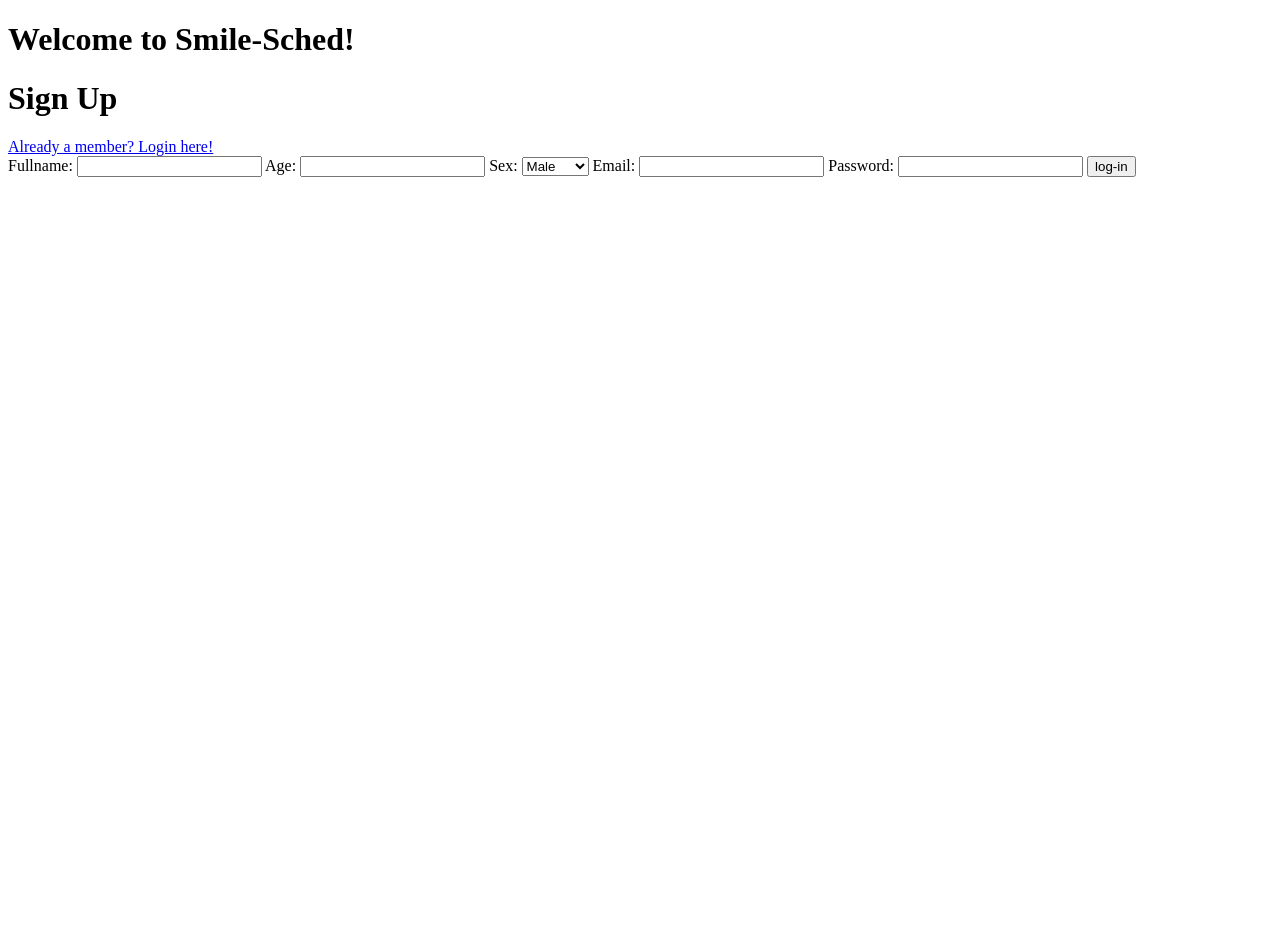
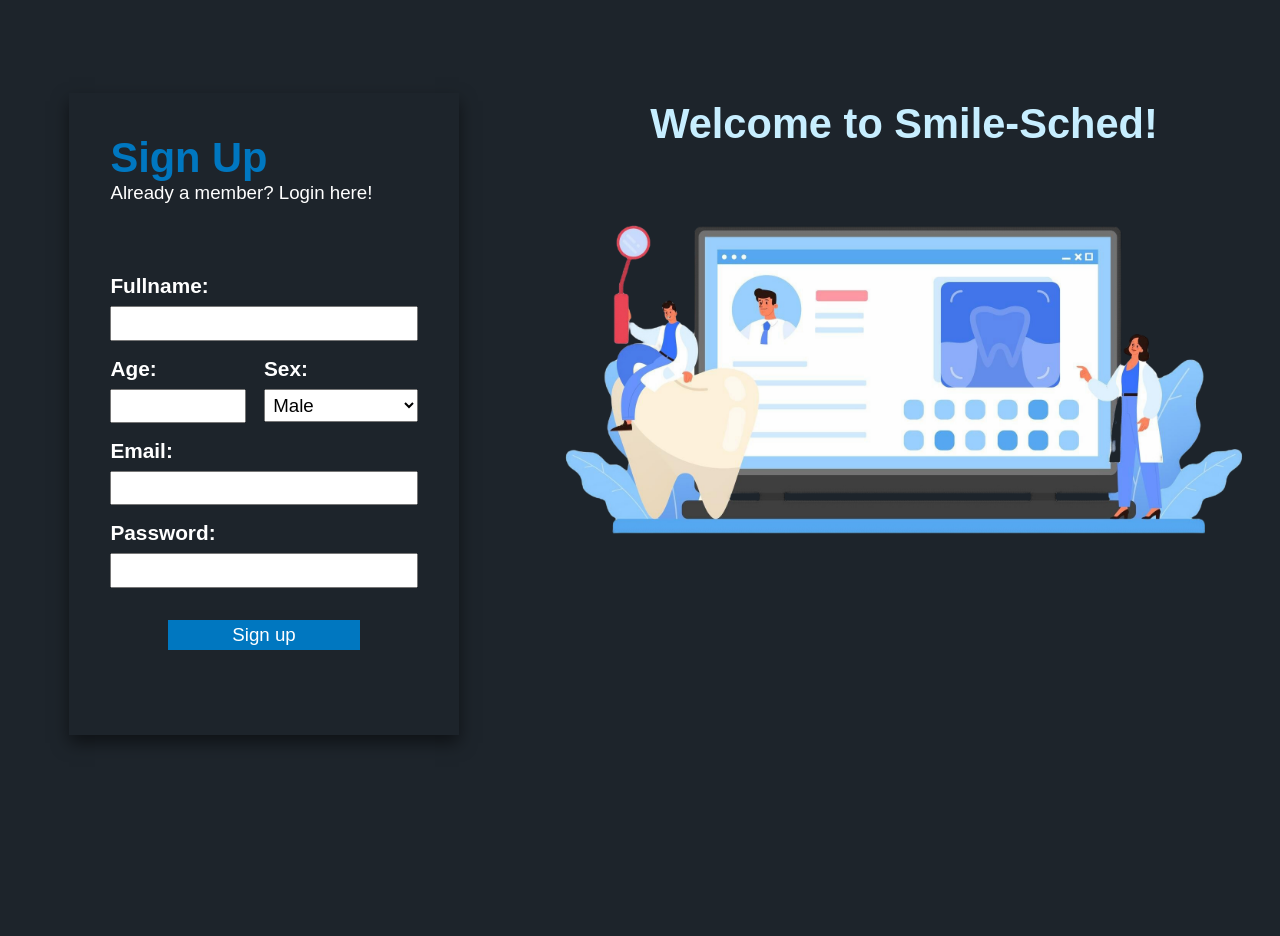
Before and after one commit to WHAABUH/smile-sched, a PHP site: page /smile-sched/sign-up.php in a window 1280 px wide. Before the commit the page ends 177 px from the top, so only its background shows below. Run offline with PHP 8.4, Linux system fonts and the light colour scheme.

Commit message:
CSS for signup page

```diff
--- a/CSS/login.css
+++ b/CSS/login.css
@@ -11,7 +11,7 @@ html, body {
 .left-div {
     margin: 0;
     height: 100%;
-    width: 45%;       /* Occupy 40% of the parent’s width */
+    width: 45%;
 
 
     display: flex;
--- /dev/null
+++ b/CSS/signup.css
@@ -0,0 +1,281 @@
+html body{
+    height: 100vh;
+    width: 100vw;
+    overflow: hidden;
+
+    display: flex;
+    flex-direction: row;
+
+    background-color: #1D242B;
+}
+
+.left-div {
+    margin: 0;
+    height: 100%;
+    width: 45%;
+
+
+    display: flex;
+    align-items: center;
+    justify-content: center;
+
+    padding: .5% 0%;
+}
+
+.input-container{
+    height: 70%;
+    width: 60%;
+
+    padding: 8%;
+    box-shadow: 0px 8px 16px rgba(0, 0, 0, 0.5);
+
+    display: flex;
+    flex-direction: column;
+
+
+    overflow: hidden;
+}
+
+.remarks{
+    height: 25%;
+    width: 100%;
+}
+
+.remarks h1{
+    margin: 0;
+    padding: 0;
+
+    color: #0077C0;
+    font-family: Arial, Helvetica, sans-serif;
+    font-weight: bolder;
+
+    height: auto;
+    width: auto;
+
+    font-size: calc(2vw + 2vh);
+}
+
+.remarks a{
+    all: unset;
+    margin: 0;
+    padding: 0;
+
+    color: white;
+    font-family: Arial, Helvetica, sans-serif;
+    font-weight: lighter;
+
+    height: auto;
+    width: auto;
+
+    font-size: calc(.9vw + .9vh);
+    cursor: pointer;
+}
+
+.inputs-container{
+    height: auto;
+    width: 100%;
+
+    display: flex;
+    flex-direction: column;
+
+    overflow: hidden;
+}
+
+.inputs-container form{
+    display: flex;
+    flex-direction: column;
+}
+
+.fullname-container{
+    display: flex;
+    flex-direction: column;
+    margin-bottom: 2vh;
+
+}
+
+.fullname-container label{
+    color: white;
+    font-family: Arial, Helvetica, sans-serif;
+    font-weight: bolder;
+    font-size: calc(1vw + 1vh);
+    margin-bottom: 1vh;
+}
+
+.fullname-container input{
+    padding: calc(.2vh + .2vw);
+
+    font-family: Arial, Helvetica, sans-serif;
+    font-weight: lighter;
+
+    font-size: calc(.9vw + .9vh);
+}
+
+.age-sex-container{
+    display: flex;
+    flex-direction: row;
+    margin-bottom: 2vh;
+}
+
+.age-container{
+    width: 50%;
+    height: auto;
+    display: flex;
+    flex-direction: column;
+
+
+}
+
+.age-container label{
+    color: white;
+    font-family: Arial, Helvetica, sans-serif;
+    font-weight: bolder;
+    font-size: calc(1vw + 1vh);
+    margin-bottom: 1vh;
+}
+
+.age-container input{
+    width: 80%;
+
+    padding: calc(.2vh + .2vw);
+
+    font-family: Arial, Helvetica, sans-serif;
+    font-weight: lighter;
+
+    font-size: calc(.9vw + .9vh);
+}
+
+.sex-container{
+    width: 50%;
+    height: auto;
+    display: flex;
+    flex-direction: column;
+
+}
+
+.sex-container label{
+    color: white;
+    font-family: Arial, Helvetica, sans-serif;
+    font-weight: bolder;
+    font-size: calc(1vw + 1vh);
+    margin-bottom: 1vh;
+}
+
+.sex-container select{
+    width: 100%;
+
+    padding: calc(.2vh + .2vw);
+
+    font-family: Arial, Helvetica, sans-serif;
+    font-weight: lighter;
+
+    font-size: calc(.9vw + .9vh);
+}
+
+.email-container{
+    display: flex;
+    flex-direction: column;
+    margin-bottom: 2vh;
+
+}
+
+.email-container label{
+    color: white;
+    font-family: Arial, Helvetica, sans-serif;
+    font-weight: bolder;
+    font-size: calc(1vw + 1vh);
+    margin-bottom: 1vh;
+}
+
+.email-container input{
+    padding: calc(.2vh + .2vw);
+
+    font-family: Arial, Helvetica, sans-serif;
+    font-weight: lighter;
+
+    font-size: calc(.9vw + .9vh);
+}
+
+.password-container{
+    display: flex;
+    flex-direction: column;
+    margin-bottom: 2vh;
+
+}
+
+.password-container label{
+    color: white;
+    font-family: Arial, Helvetica, sans-serif;
+    font-weight: bolder;
+    font-size: calc(1vw + 1vh);
+    margin-bottom: 1vh;
+}
+
+.password-container input{
+    padding: calc(.2vh + .2vw);
+
+    font-family: Arial, Helvetica, sans-serif;
+    font-weight: lighter;
+
+    font-size: calc(.9vw + .9vh);
+}
+
+.button-container{
+    margin-top: 2vh;
+    display: flex;
+    align-items: center;
+    justify-content: center;
+}
+
+.button-container button{
+    width: 15vw;
+    align-self: center;
+    font-size: calc(.9vw + .9vh);
+    padding: calc(.2vh + .2vw);
+    cursor: pointer;
+
+    color: white;
+    background-color: #0077C0;
+    border: none;
+}
+
+
+.right-div{
+    width: 60%;
+    height: 100%;
+
+    padding: 5% 0%;
+
+    display: flex;
+    flex-direction: column;
+}
+
+.welcome{
+    height: auto;
+    width: 100%;
+
+    display: flex;
+    flex-direction: column;
+
+    align-items: center;
+    justify-content: center;
+}
+
+.welcome h1{
+    color: #C7EEFF;
+    font-family: Arial, Helvetica, sans-serif;
+    font-size: calc(2vw + 2vh);
+}
+
+.image{
+    height: 70vh;
+    width: 60vw;
+}
+
+.image img{
+    display: flex;
+    align-items: center;
+    justify-content: center;
+
+    max-width: 100%;
+    height: auto;
+}
--- a/sign-up.php
+++ b/sign-up.php
@@ -7,35 +7,75 @@ session_start();
 <head>
     <meta charset="UTF-8">
     <meta name="viewport" content="width=device-width, initial-scale=1.0">
+    <link rel="stylesheet" href="./CSS/signup.css">
     <title>Document</title>
 </head>
 <body>
 
-    <h1>Welcome to Smile-Sched!</h1>
+
+    <div class="left-div">
+
+        <div class="input-container">
+
+            <div class="remarks">
                 <h1>Sign Up</h1>
                 <a href="login.php">Already a member? Login here!</a>
+            </div>
+
+            <div class="inputs-container">
 
                 <form action="sign-up-db.php" method="post">
+
+                    <div class="fullname-container">
                         <label for="fullname">Fullname:</label>
                         <input type="text" id="fullname" name="fullname" required>
+                    </div>
 
+                    <div class="age-sex-container">
+                        <div class="age-container">
                             <label for="age">Age:</label>
                             <input type="text" id="age" name="age" required>
+                        </div>
 
+                        <div class="sex-container">
                             <label for="sex">Sex:</label>
                             <select id="sex" name="sex" required>
                             <option value="Male">Male</option>
                             <option value="Female">Female</option>
                             </select>
+                        </div>
+                    </div>
 
+                    <div class="email-container">
                         <label for="email">Email:</label>
                         <input type="text" id="email" name="email" required>
+                    </div>
 
+                    <div class="password-container">
                         <label for="password">Password:</label>
                         <input type="password" id="password" name="password" required>
+                    </div>
 
-        <input type="submit" id="logButton" value="log-in">
+                    <div class="button-container">
+                        <button type="submit">Sign up</button>
+                    </div>
+
                 </form>
+
+            </div>
+
+        </div>
+
+    </div>
+
+    <div class="right-div">
+         <div class="welcome">
+            <h1>Welcome to Smile-Sched!</h1>
+         </div>
+         <div class="image">
+            <img src="./Images/loginImage.png" alt="">
+         </div>
+    </div>
 
 
 
```
Lines whose indentation alone changed are shown as unchanged.
